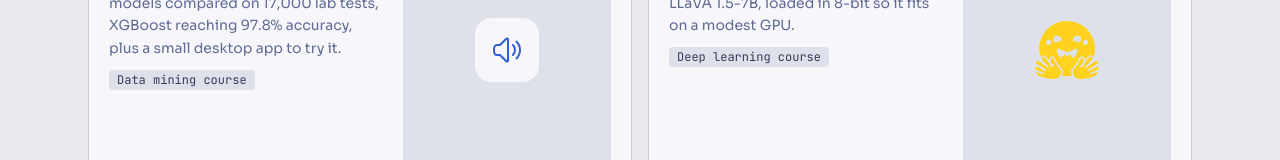
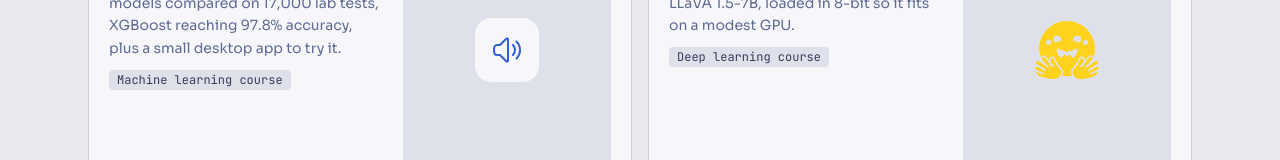
Before and after one commit to Ghorbel37/Ghorbel37.github.io, a React (Vite) app: page / in a window 1280 px wide. Shown: the part 6833-6993 px from the top of the page. Built offline with nearby package versions, Linux system fonts and the light colour scheme.

Commit message:
Tag the acoustic fire project with its machine learning course

```diff
--- a/src/data/projects.ts
+++ b/src/data/projects.ts
@@ -253,13 +253,13 @@ export const projects: Project[] = [
     name: "Acoustic fire extinguisher",
     icon: SpeakerWaveIcon,
     repo: "acoustic-fire-extinguisher-ml",
-    year: "2024",
+    year: "2025",
     category: "ai",
     tags: ["ai"],
     description:
       "Can sound waves put out a fire? Nine models compared on 17,000 lab tests, XGBoost reaching 97.8% accuracy, plus a small desktop app to try it.",
     tech: ["scikit-learn", "XGBoost", "Tkinter"],
-    highlight: "Data mining course",
+    highlight: "Machine learning course",
   },
   {
     name: "LLaVA vision demo",
```
